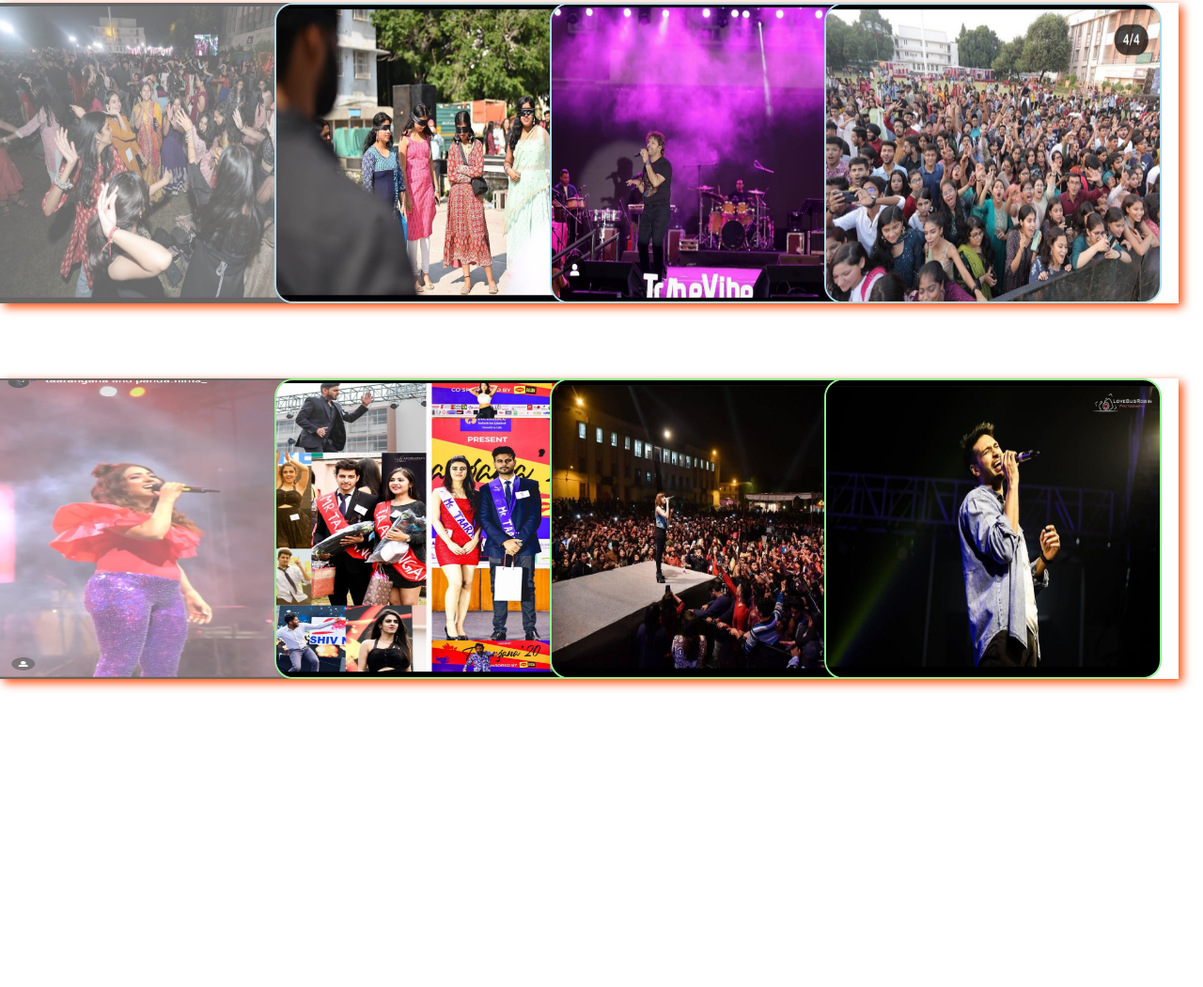
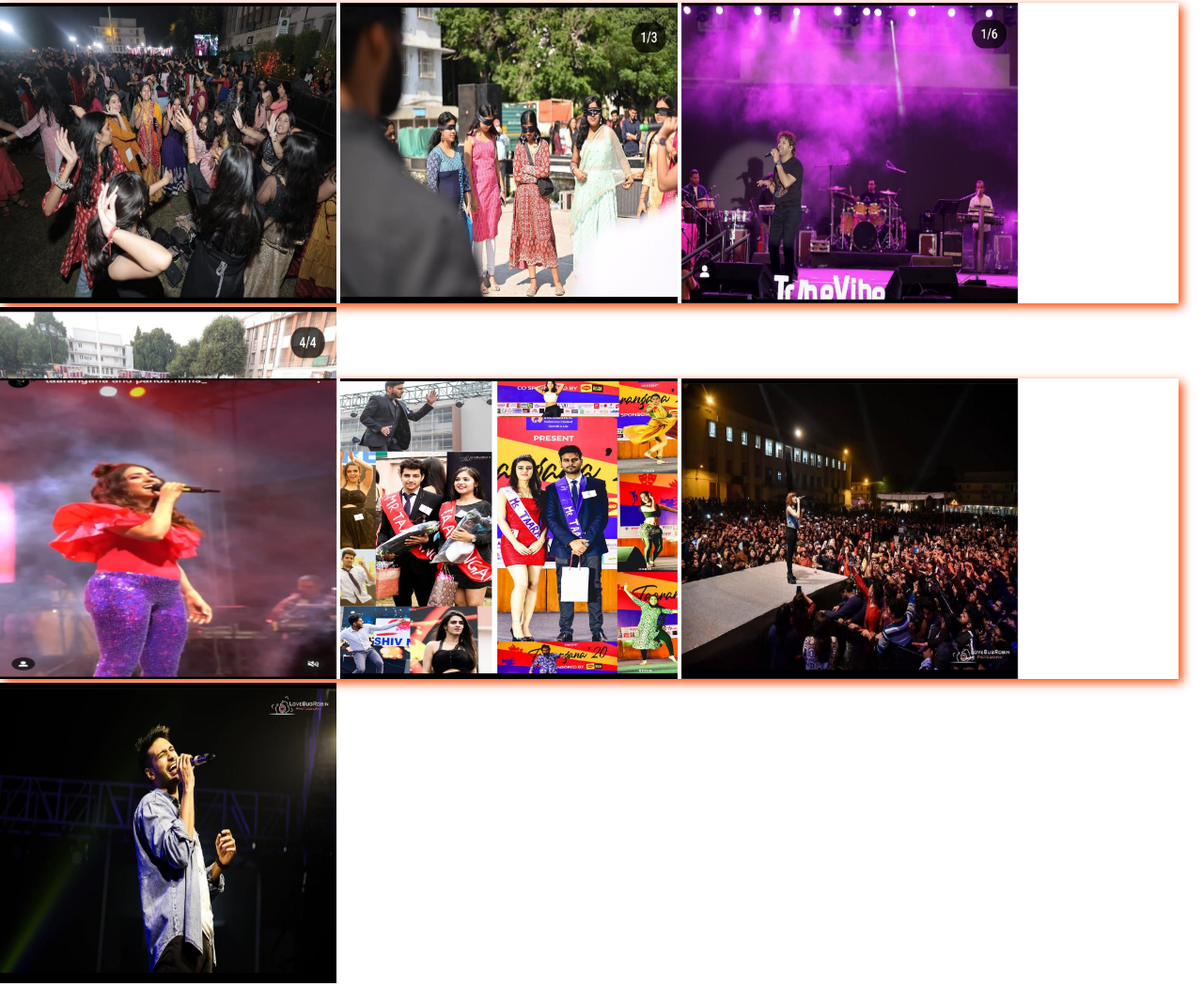
Before and after one commit to shreya2002garg/taarangana, a plain HTML site: page index.html in a window 1280 px wide. Shown: the part 993-2044 px from the top of the page at 94% size. Before the commit the page ends 1796 px from the top, so only its background shows below. Drawn offline with Linux system fonts and the light colour scheme.

Commit message:
Update Style.css

```diff
--- a/Style.css
+++ b/Style.css
@@ -138,18 +138,18 @@ body{
 
 }
 
-.img-2, .img-3, .img-4{
+.img{
     margin-left: -70px;
     border: 2px solid lightblue;
     border-radius: 20px;
 }
 
-.img-6, .img-7, .img-8{
+/* .img-6, .img-7, .img-8{
     margin-left: -70px;
     border: 2px solid lightgreen;
     border-radius: 20px;
-}
+} */
 
-.img-1, .img-5{
+/* .img-1, .img-5{
     opacity: 0.6;
-}
+} */
```
